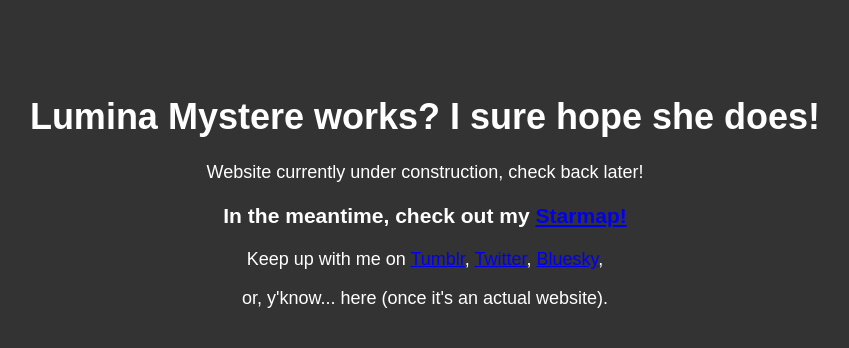
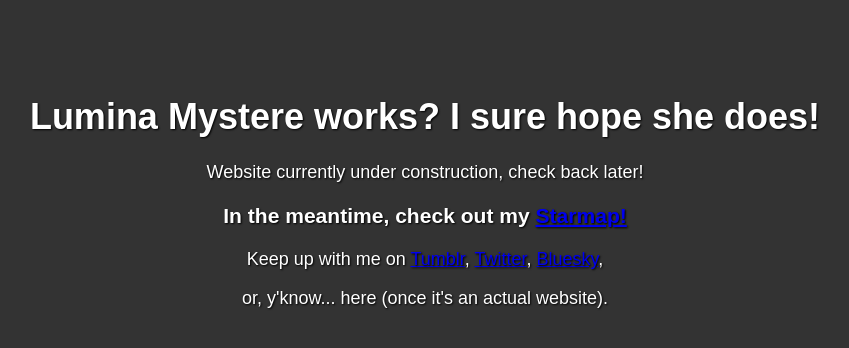
Before and after one commit to luminamystere/luminamystere.github.io, a plain HTML site: page index.html in a window 1280 px wide. Shown: the full height of the page, 215-1064 px from the left. Drawn offline with Linux system fonts and the light colour scheme.

Commit message:
make text shadow work
idk why visited links don't work

```diff
--- a/index.css
+++ b/index.css
@@ -5,7 +5,7 @@ body {
     font-family: sans-serif;
     background-color: #333333;
     color: white;
-    text-shadow: #000000;
+    text-shadow: 1px 1px 2px black;
 }
 
 a:visited {
```
